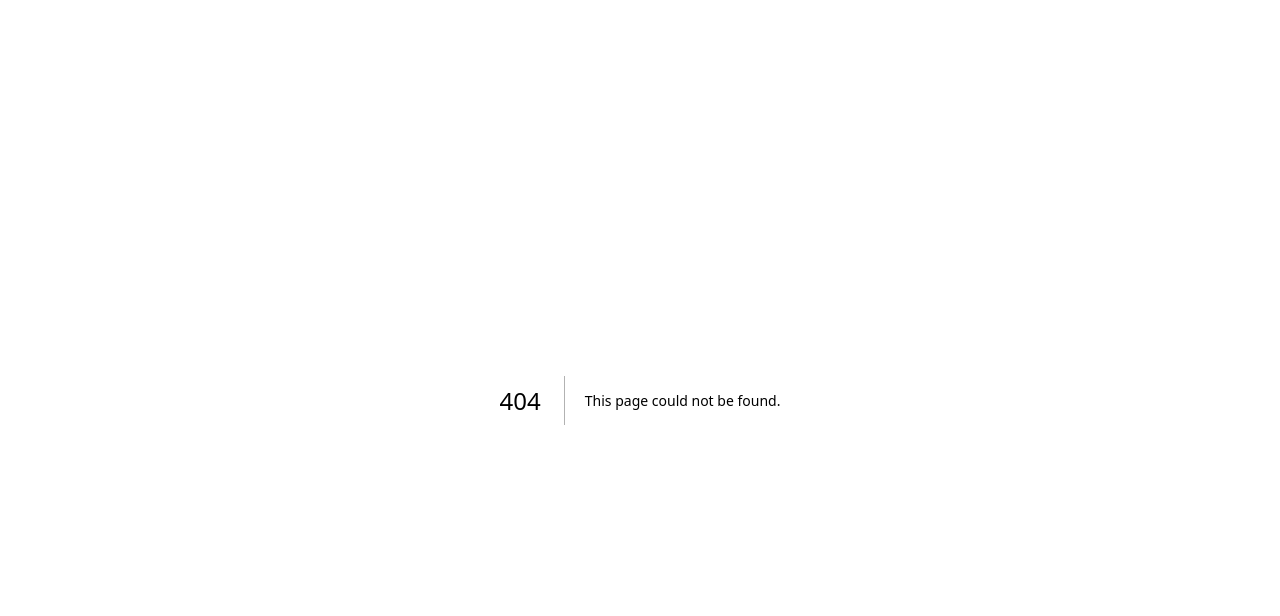
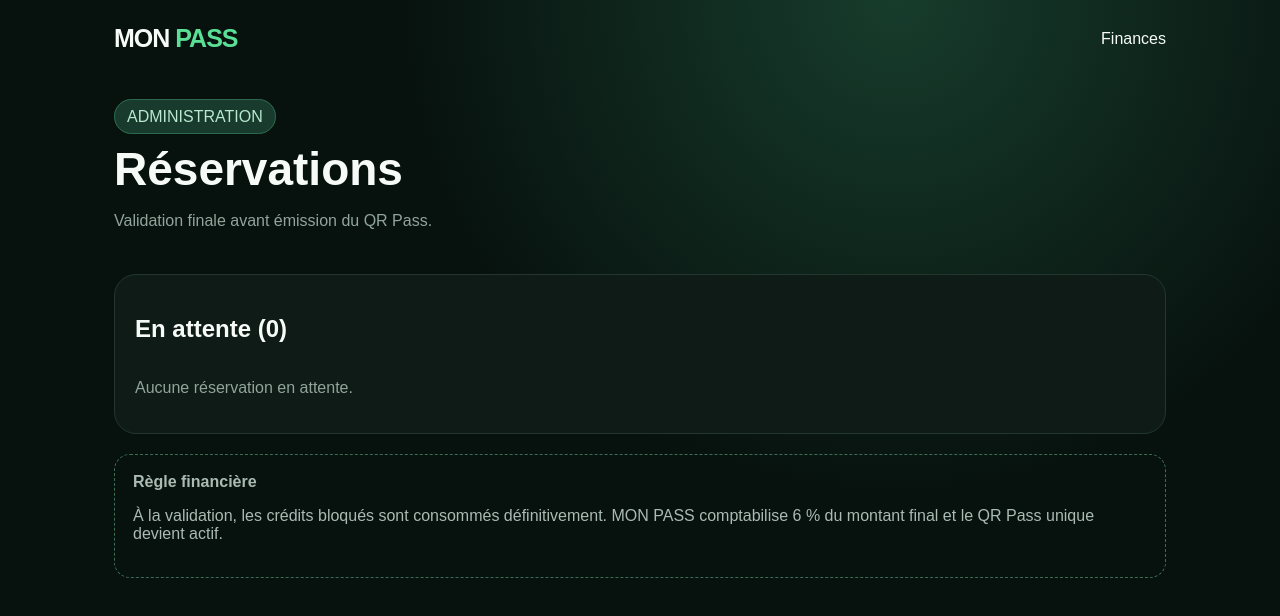
Before and after one commit to AngyBlack237/MON-PASS, a Next.js app: page /admin/reservations in a window 1280 px wide. Before the commit this address had no page. Shown: the top 616 px of the page. Built offline with nearby package versions, Linux system fonts and the light colour scheme; no server answers; the database is empty.

Commit message:
Add real admin reservation validation and QR issuance UI

```diff
--- /dev/null
+++ b/app/admin/reservations/page.js
@@ -0,0 +1,6 @@
+"use client";
+import {useEffect,useState} from "react";
+import {supabase} from "../../../lib/supabase";
+export default function AdminReservations(){const[rows,setRows]=useState([]);const[msg,setMsg]=useState("");async function load(){const {data,error}=await supabase.from("reservations").select("id,quantity,credits_required,amount_fcfa,discount_percent,status,expires_at,created_at,ticket_categories(name,matches(competition,home_team,away_team))").eq("status","pending").order("created_at",{ascending:false});if(error)setMsg(error.message);else setRows(data||[]);}useEffect(()=>{load()},[]);
+async function act(id,ok){setMsg(ok?"Validation...":"Refus...");const {data,error}=await supabase.rpc(ok?"validate_reservation":"reject_reservation",ok?{p_reservation_id:id}:{p_reservation_id:id});setMsg(error?error.message:ok?"Réservation validée. QR Pass créé : "+data:"Réservation refusée. Crédits restitués.");if(!error)await load();}
+return <main><header><a className="brand" href="/">MON <b>PASS</b></a><a className="account" href="/admin/finances">Finances</a></header><section className="adminHead"><div><span className="pill">ADMINISTRATION</span><h1>Réservations</h1><p>Validation finale avant émission du QR Pass.</p></div></section>{msg&&<p className="authMsg">{msg}</p>}<section className="calendar"><div className="calendarTop"><h2>En attente ({rows.length})</h2></div>{rows.length?rows.map(r=>{const m=r.ticket_categories?.matches;return <article className="reservationRow" key={r.id}><div><small>{m?.competition||"Billetterie"}</small><h3>{m?m.home_team+" vs "+m.away_team:"Réservation"}</h3><p>{r.ticket_categories?.name} · {r.quantity} billet(s)</p></div><div className="reserveMoney"><b>{r.credits_required} crédits</b><span>{r.amount_fcfa} FCFA</span>{Number(r.discount_percent)>0&&<small>Remise {r.discount_percent}%</small>}</div><div className="adminActions"><button onClick={()=>act(r.id,false)}>Refuser</button><button className="publish" onClick={()=>act(r.id,true)}>Valider & QR</button></div></article>}):<p className="muted">Aucune réservation en attente.</p>}</section><section className="bankNotice"><b>Règle financière</b><p>À la validation, les crédits bloqués sont consommés définitivement. MON PASS comptabilise 6 % du montant final et le QR Pass unique devient actif.</p></section></main>}
```
